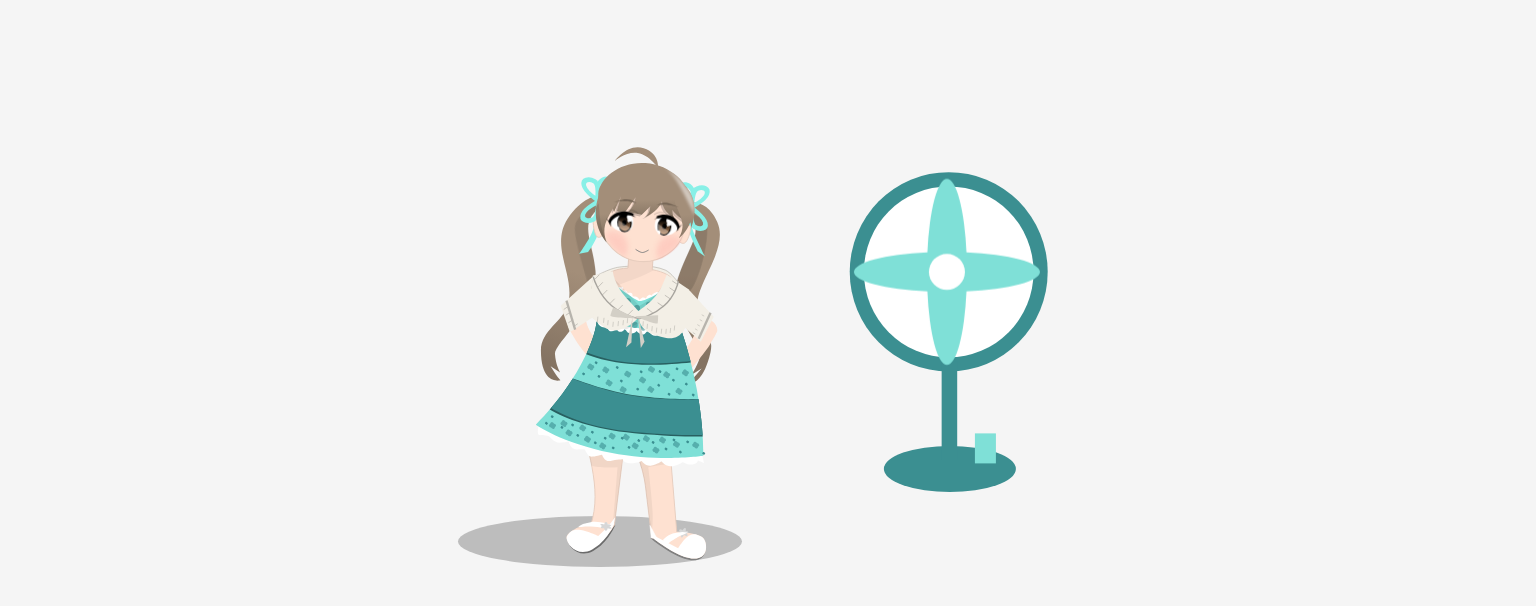
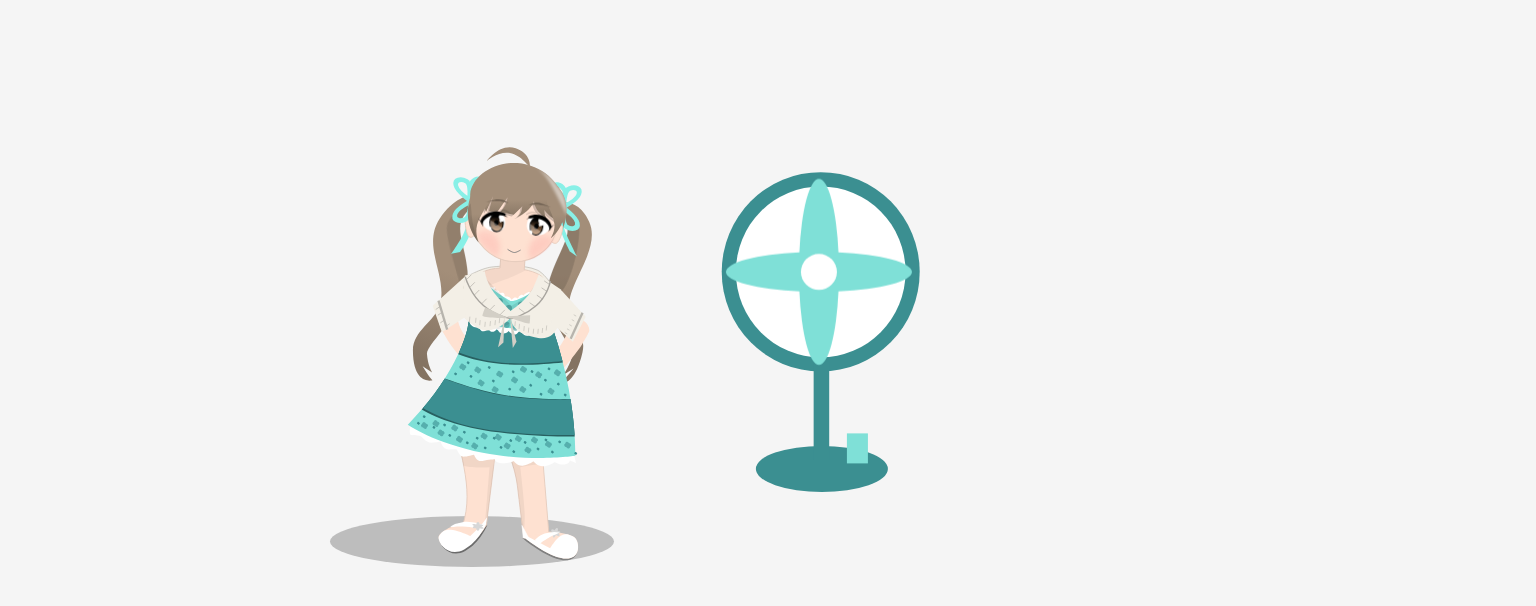
Before and after one commit to ir-man/serika, a plain HTML site: page index.html in a window 1280 px wide. Shown: the whole page, 1536 px wide, since content can reach past the window. Drawn offline with Linux system fonts and the light colour scheme.

Commit message:
Update serika.css

```diff
--- a/serika.css
+++ b/serika.css
@@ -5,12 +5,13 @@
   -webkit-tap-highlight-color: rgba(0,0,0,0);
 }
 section	{
-	width: 120vw;
-	max-height: 100vh;
+	width: 100vw;
+	height: 100%;
 	display: flex;
 	justify-content: center;
 	transform: translateY(20%);
 }
+
 
 /*-------------------------------------*/
 
@@ -43,7 +44,7 @@ svg {
   transform-box: fill-box;
 }
 #baling.active {
- animation: baling 0.5s linear infinite ;
+ animation: baling 0.2s linear infinite ;
 }
 #Lhair.active {
  animation: Lhair 5s ease-in-out infinite ;
```
